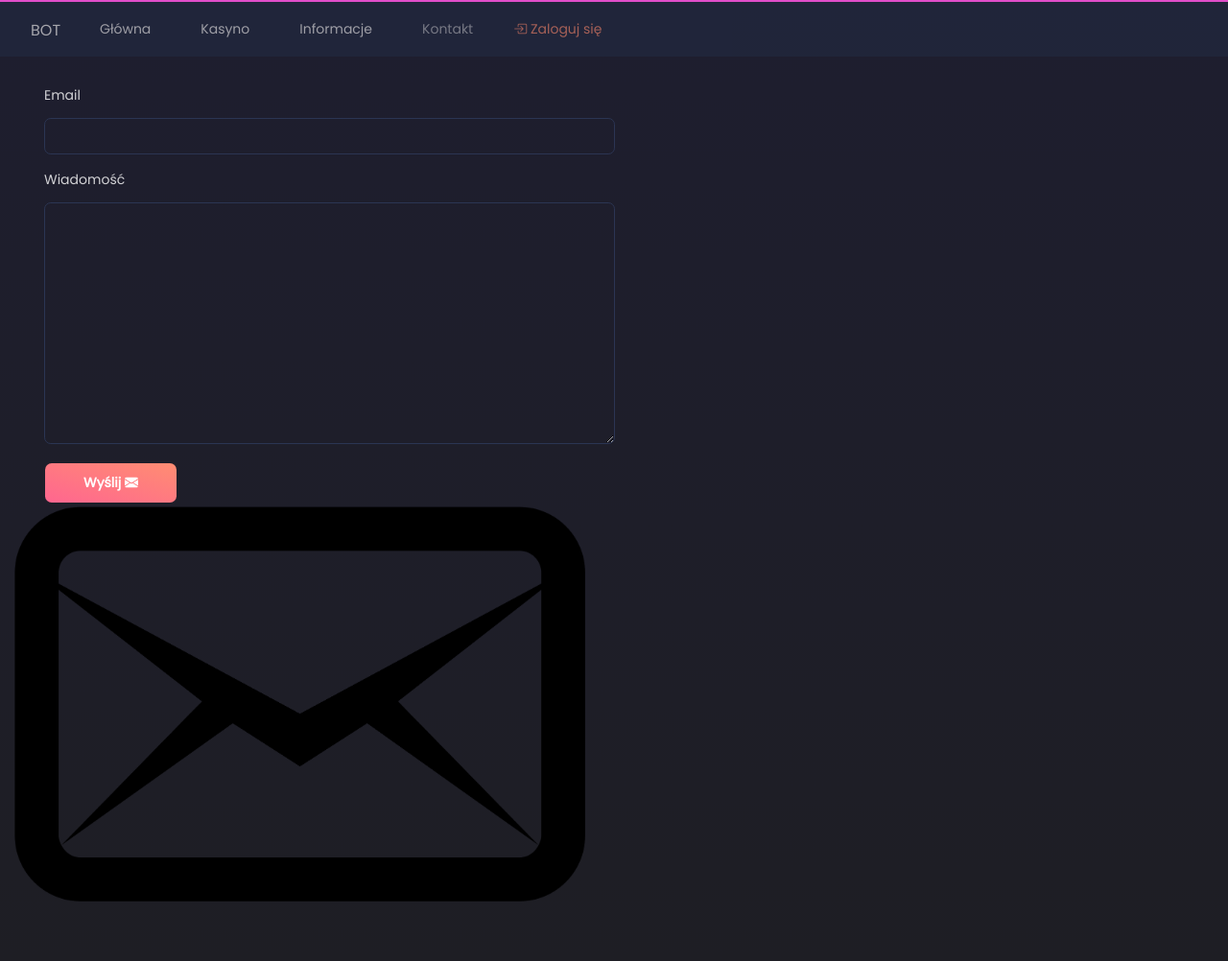
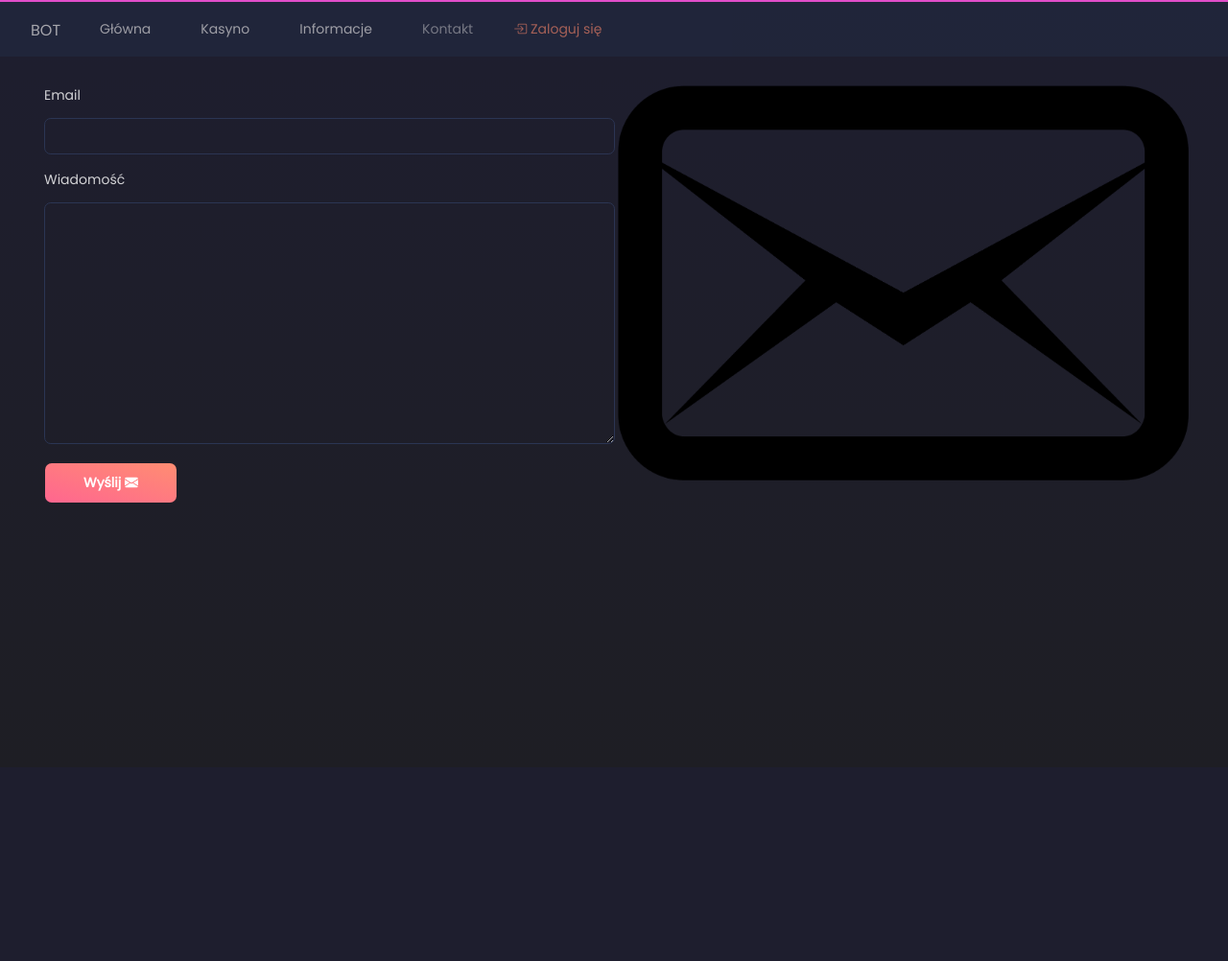
Before and after one commit to DogsonPl/bot_for_messenger_website_django, a Django app: page /kontakt in a window 1280 px wide. Shown: the whole page at 96% size. After the commit the page ends 524 px from the top, so only its background shows below. Run offline with Django 3.2, Linux system fonts and the light colour scheme; parts of the project's set-up code (start-up, migrations or seed data) failed here and were passed over; some libraries are stand-ins or nearby versions; some web fonts are replaced.

Commit message:
image on contact page is more responsive

```diff
--- a/bot_page/home/templates/home/contact.html
+++ b/bot_page/home/templates/home/contact.html
@@ -4,11 +4,26 @@
 
 {% block title %} Kontakt {% endblock %}
 
+{% block styles %}
+<style>
+    @media screen and (min-width: 1351px){
+        .image_div{
+            margin-left: -1.2vw;
+        }
+    }
+    @media screen and (max-width: 1350px){
+        .image_div{
+            margin-left: -2.1vw;
+        }
+    }
+</style>
+{% endblock %}
+
 {% block content %}
 
 <main>
     <div class="row">
-        <div class="col-md-6 ml-3 mt-0">
+        <div class="col-md-6 ml-3 mt-0 mr-3 mr-md-0">
             <form method="post">
                 {% csrf_token %}
                 {{form | crispy}}
@@ -17,7 +32,7 @@
                 </button>
             </form>
         </div>
-        <div class="col-md-6 d-none d-md-block" style="margin-left: -1.2vw;">
+        <div class="col-md-6 d-none d-md-block image_div">
             <img src="{% static 'home/images/message_icon.png' %}" class="img-fluid" alt="email icon">
         </div>
     </div>
```
